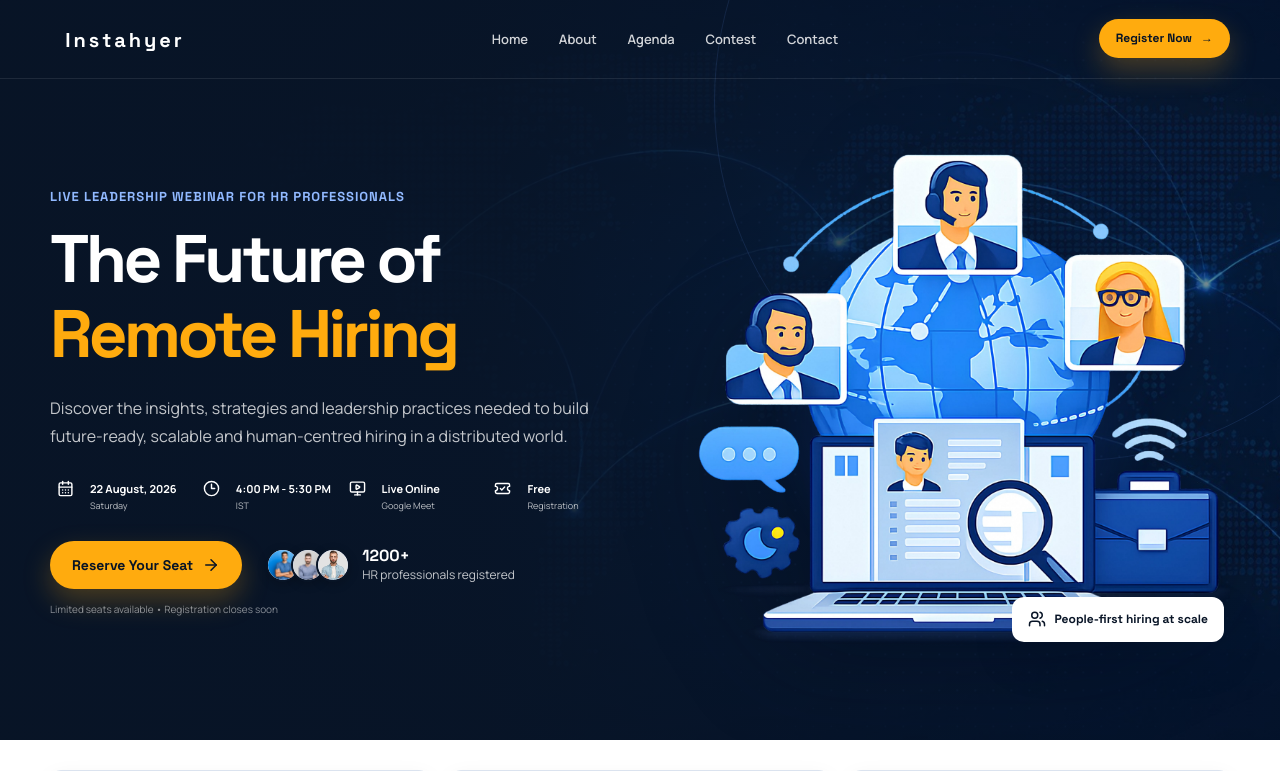
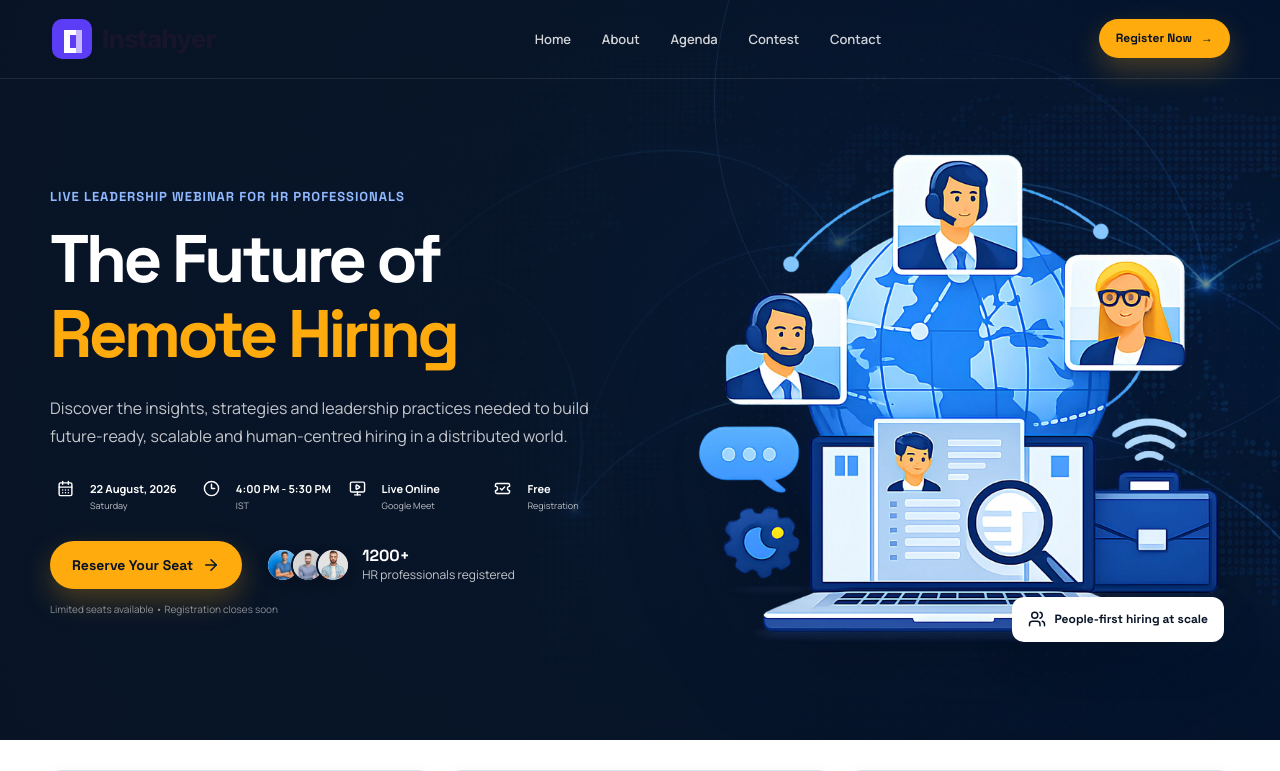
Before and after one commit to devprakash11/instahyer-website, a React (Vite) app: page / in a window 1280 px wide. Shown: the top 771 px of the page. Built offline with nearby package versions, Linux system fonts and the light colour scheme.

Commit message:
refactor: replace placeholder logo with canonical brand asset

```diff
--- a/src/components/common/BrandLogo.jsx
+++ b/src/components/common/BrandLogo.jsx
@@ -1,14 +1,15 @@
-import React from "react";
+import { brandConfig } from '../../config/brand.config';
 
-function BrandLogo({ light = false }) {
+function BrandLogo({ className = '', ...props }) {
   return (
-    <span
-      className={`logo-placeholder${light ? " logo-placeholder--light" : ""}`}
-      aria-label="Instahyer"
-      role="img"
-    >
-      <span className="logo-placeholder__box">Instahyer</span>
-    </span>
+    <img
+      src={brandConfig.logo}
+      alt={brandConfig.name}
+      className={`brand-logo ${className}`.trim()}
+      width="210"
+      height="48"
+      {...props}
+    />
   );
 }
 
```
